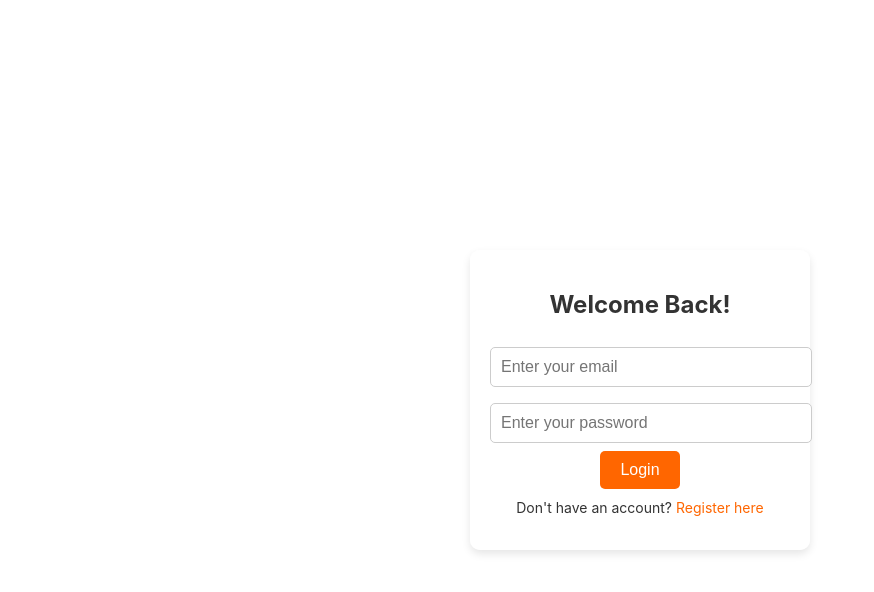
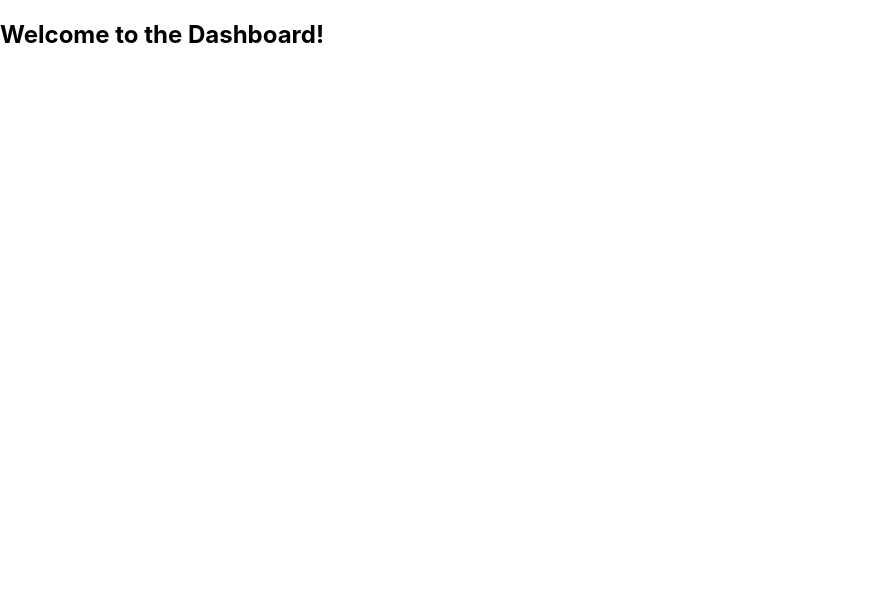
Before and after one commit to dhawaksir/mern_project, a React (Create React App) app in the folder client/: page /dashboard in a window 1280 px wide. Before the commit this address led to /. Shown: the top 592 px of the page, without its empty margins (0-874 px from the left). Built offline with nearby package versions, Linux system fonts and the light colour scheme.

Commit message:
fix : login without authentication

```diff
--- a/client/src/App.js
+++ b/client/src/App.js
@@ -1,19 +1,16 @@
-import { BrowserRouter as Router, Routes, Route, Navigate } from 'react-router-dom';
-import React, { useState } from 'react';
+import { BrowserRouter as Router, Routes, Route } from 'react-router-dom';
+import React from 'react';
 import Login from './components/log/Login';
 import Register from './components/Register/Register';
-import Dashboard from './components/Dashboard/Dashboard'; // Import your Dashboard component
+import Dashboard from './components/Dashboard/Dashboard';
 
 function App() {
-  const [authenticated, setAuthenticated] = useState(false); // Use state to manage authentication status
-
   return (
     <Router>
       <Routes>
-        <Route path="/" element={<Login setAuthenticated={setAuthenticated} />} />
+        <Route path="/" element={<Login />} />
         <Route path="/register" element={<Register />} />
-        {/* Protected dashboard route */}
-        <Route path="/dashboard" element={authenticated ? <Dashboard /> : <Navigate to="/" />} />
+        <Route path="/dashboard" element={<Dashboard />} />
       </Routes>
     </Router>
   );
--- a/client/src/components/log/Login.js
+++ b/client/src/components/log/Login.js
@@ -1,36 +1,43 @@
 import React, { useState } from 'react';
-import './login.css';
+import { Link, useNavigate } from 'react-router-dom';
+import './login.css'; // Make sure the path to your CSS file is correct
 
 const Login = () => {
   const [email, setEmail] = useState('');
   const [password, setPassword] = useState('');
+  const navigate = useNavigate();
 
   const handleLogin = () => {
-    // Perform login logic here
-    console.log('Login attempt with email:', email, 'and password:', password);
+    if (email === 'user@example.com' && password === 'password') {
+      navigate('/dashboard');
+    } else {
+      console.log('Incorrect login credentials');
+    }
   };
 
   return (
     <div className="login-container">
       <div className="login-card">
-        <h2 className="login-header">Welcome Back!</h2>
+        <h2 className="login-header">Login Page</h2>
         <input
           type="email"
-          className="login-input"
-          placeholder="Enter your email"
+          placeholder="Email"
           value={email}
           onChange={(e) => setEmail(e.target.value)}
+          className="login-input"
         />
         <input
           type="password"
-          className="login-input"
-          placeholder="Enter your password"
+          placeholder="Password"
           value={password}
           onChange={(e) => setPassword(e.target.value)}
+          className="login-input"
         />
-        <button className="login-button" onClick={handleLogin}>Login</button>
+        <button className="login-button" onClick={handleLogin}>
+          Login
+        </button>
         <p className="register-toggle">
-          Don't have an account? <a href="/register">Register here</a>
+          Don't have an account? <Link to="/register">Register</Link>
         </p>
       </div>
     </div>
--- a/client/src/components/log/login.css
+++ b/client/src/components/log/login.css
@@ -3,6 +3,7 @@
   justify-content: center;
   align-items: center;
   min-height: 100vh;
+  /* Background styles */
   /* background-image: url('path-to-your-travel-background-image.jpg'); */
   background-size: cover;
   background-position: center;
```
